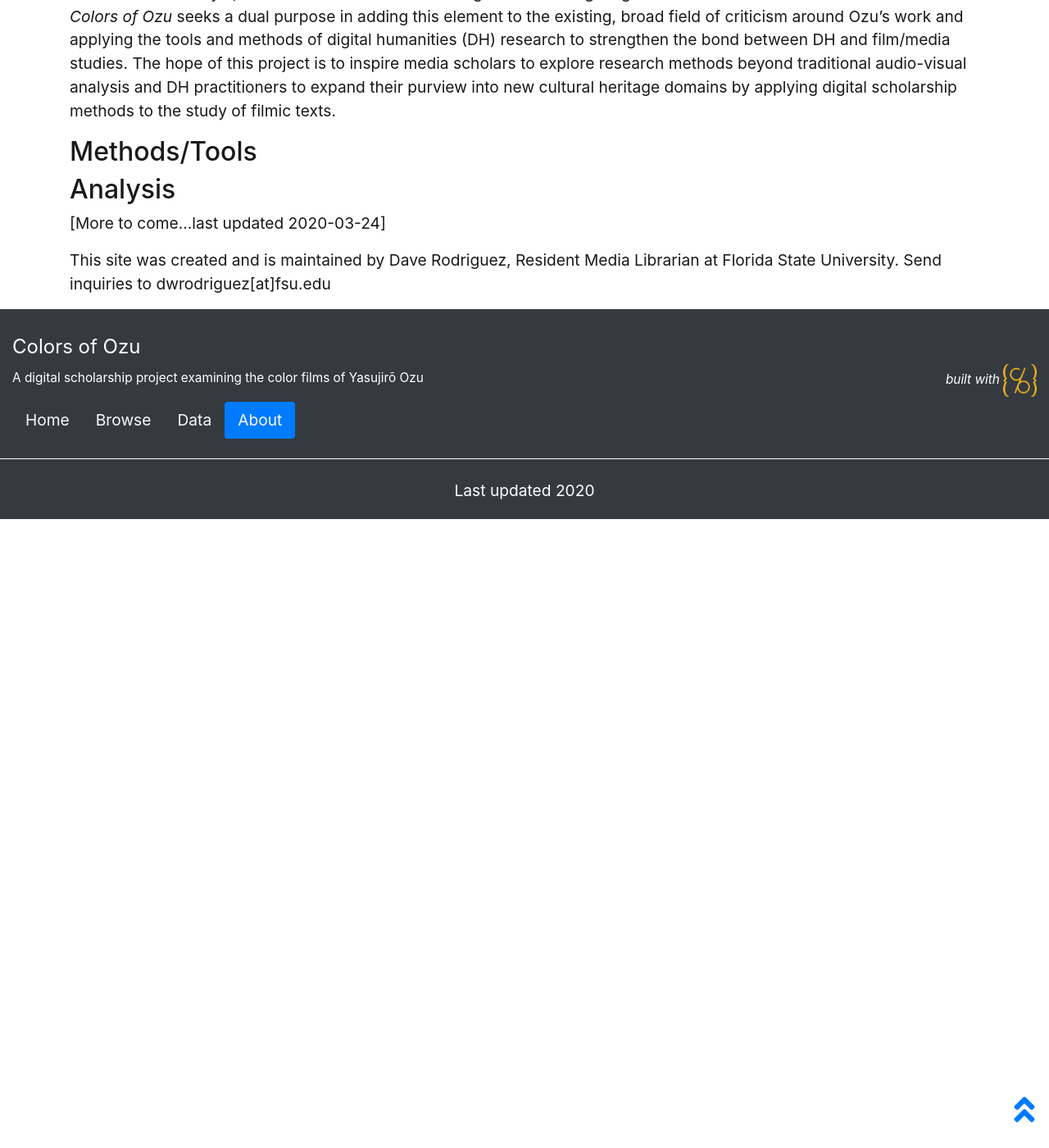
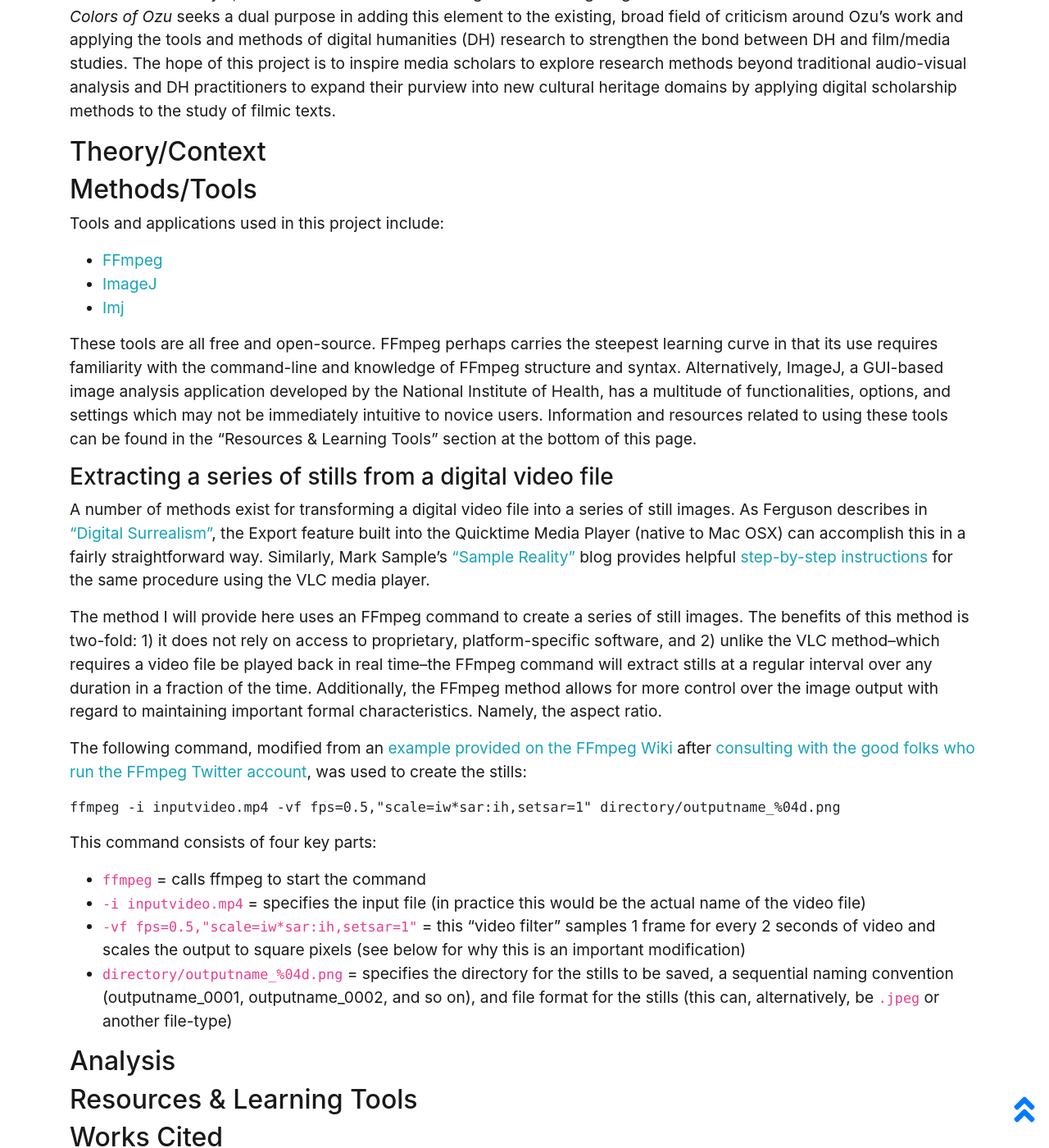
Before and after one commit to drodz11/colors-of-ozu, a Jekyll site: the page built from pages/about.md, in a window 1280 px wide and 1400 px high, scrolled down 838 px. Shown: the whole window at 82% size. Built offline with Jekyll 4.4.1, drawn with Linux system fonts in a browser that asks for light colours; before the commit the page ends 1471 px from its top, so only the background shows below that.

Commit message:
Update about.md

````diff
--- a/pages/about.md
+++ b/pages/about.md
@@ -21,10 +21,47 @@
 _Colors of Ozu_ is an on-going film analysis project that leverages digital tools and technologies to novelly and creatively examine the final six films of Japanese filmmaker [Yasujirō Ozu](https://en.wikipedia.org/wiki/Yasujir%C5%8D_Ozu). These works--which include _Equinox Flower_ (1958), _Good Morning_ (1959), _Floating Weeds_ (1959), _Late Autumn_ (1960), _The End of Summer_ (1961), and _An Autumn Afternoon_ (1962)--are also unique in his oeuvre for being the only films the prolific director and screenwriter even produced in color. While his films have been widely regarded and studied for their nuanced story-telling, universally resonant characters, and distinctive visual style, little critical attention has been given to investigating Ozu's use of color at the end of his career. _Colors of Ozu_ seeks a dual purpose in adding this element to the existing, broad field of criticism around Ozu's work and applying the tools and methods of digital humanities (DH) research to strengthen the bond between DH and film/media studies. The hope of this project is to inspire media scholars to explore research methods beyond traditional audio-visual analysis and DH practitioners to expand their purview into new cultural heritage domains by applying digital scholarship methods to the study of filmic texts.
 
 
+## Theory/Context
 
 ## Methods/Tools
 
+
+Tools and applications used in this project include:
+
+  * [FFmpeg](https://www.ffmpeg.org/)
+  * [ImageJ](https://imagej.nih.gov/ij/)
+  * [Imj](http://www.zachwhalen.net/pg/imj/)
+
+These tools are all free and open-source. FFmpeg perhaps carries the steepest learning curve in that its use requires familiarity with the command-line and knowledge of FFmpeg structure and syntax. Alternatively, ImageJ, a GUI-based image analysis application developed by the National Institute of Health, has a multitude of functionalities, options, and settings which may not be immediately intuitive to novice users. Information and resources related to using these tools can be found in the "Resources & Learning Tools" section at the bottom of this page.
+
+### Extracting a series of stills from a digital video file
+
+A number of methods exist for transforming a digital video file into a series of still images. As Ferguson describes in ["Digital Surrealism"](http://www.digitalhumanities.org/dhq/vol/11/1/000276/000276.html), the Export feature built into the Quicktime Media Player (native to Mac OSX) can accomplish this in a fairly straightforward way. Similarly, Mark Sample's ["Sample Reality"](https://www.samplereality.com/) blog provides helpful [step-by-step instructions](https://www.samplereality.com/2017/11/15/image-analysis/) for the same procedure using the VLC media player.
+
+The method I will provide here uses an FFmpeg command to create a series of still images. The benefits of this method is two-fold: 1) it does not rely on access to proprietary, platform-specific software, and 2) unlike the VLC method--which requires a video file be played back in real time--the FFmpeg command will extract stills at a regular interval over any duration in a fraction of the time. Additionally, the FFmpeg method allows for more control over the image output with regard to maintaining important formal characteristics. Namely, the aspect ratio.
+
+The following command, modified from an [example provided on the FFmpeg Wiki](https://trac.ffmpeg.org/wiki/Create%20a%20thumbnail%20image%20every%20X%20seconds%20of%20the%20video) after [consulting with the good folks who run the FFmpeg Twitter account](https://twitter.com/clavilux_of_FL/status/1239969705575636993), was used to create the stills:
+
+```bash
+ffmpeg -i inputvideo.mp4 -vf fps=0.5,"scale=iw*sar:ih,setsar=1" directory/outputname_%04d.png
+```
+
+This command consists of four key parts:
+
+  * `ffmpeg` = calls ffmpeg to start the command
+  * `-i inputvideo.mp4` = specifies the input file (in practice this would be the actual name of the video file)
+  * `-vf fps=0.5,"scale=iw*sar:ih,setsar=1"` = this "video filter" samples 1 frame for every 2 seconds of video and scales the output to square pixels (see below for why this is an important modification)
+  * `directory/outputname_%04d.png` = specifies the directory for the stills to be saved, a sequential naming convention (outputname_0001, outputname_0002, and so on), and file format for the stills (this can, alternatively, be `.jpeg` or another file-type)
+
+
+
 ## Analysis
+
+
+## Resources & Learning Tools
+
+
+## Works Cited
 
 [More to come...last updated 2020-03-24]
 
````
